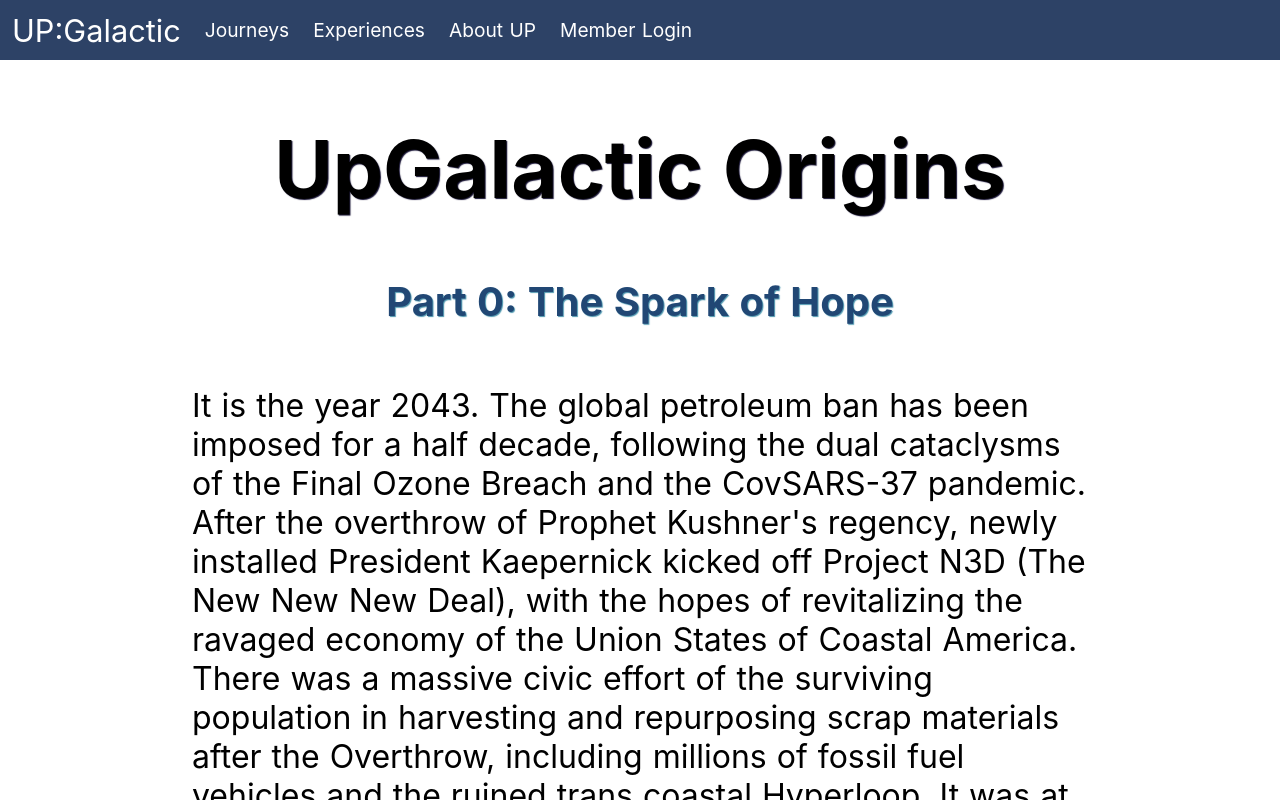
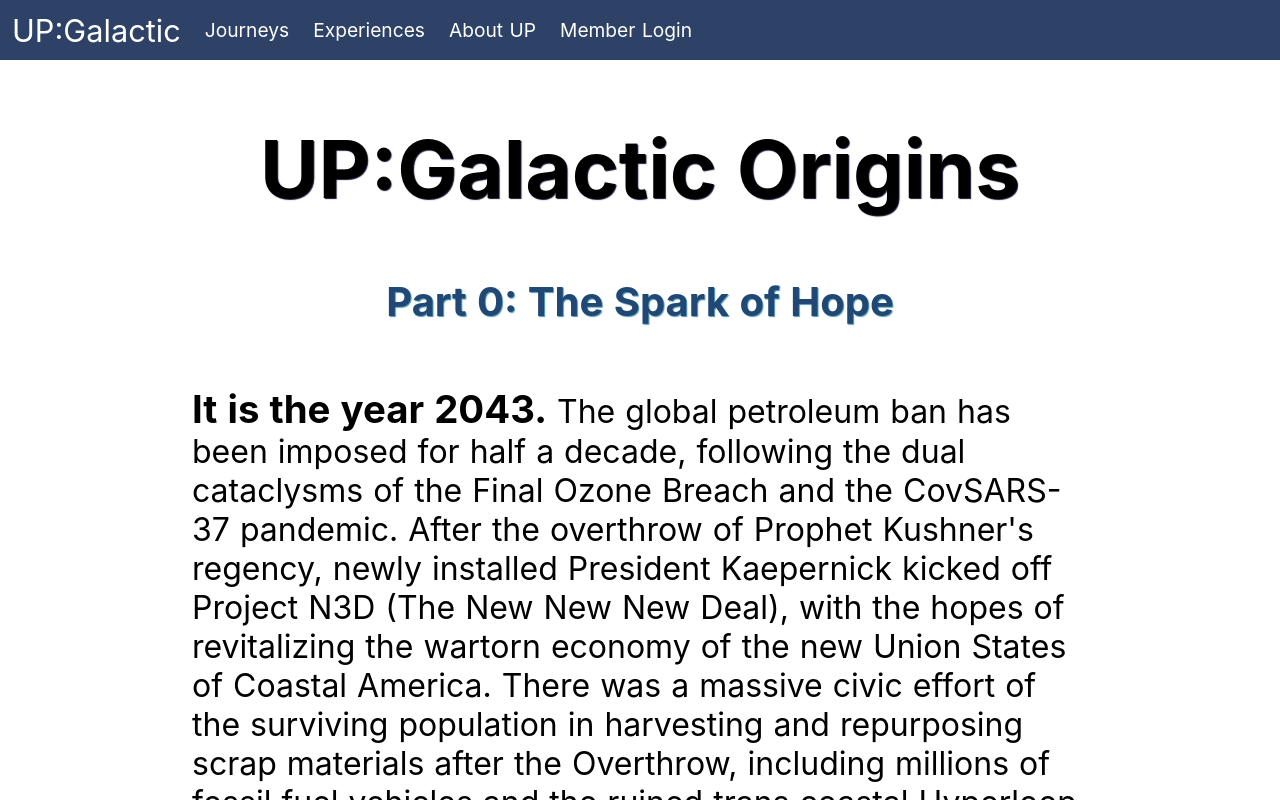
Before and after one commit to jetsetPanda/projectCelestial, a Nuxt app: page /about in a window 1280 px wide. Shown: the top 800 px of the page. Built offline with nearby package versions, Linux system fonts and the light colour scheme.

Commit message:
about page format

```diff
--- a/pages/about.vue
+++ b/pages/about.vue
@@ -1,8 +1,8 @@
 <template>
   <section>
-    <section>
+    <section class="uplogo">
       <Heading
-        headerName="UpGalactic Origins"
+        headerName="UP:Galactic Origins"
       />
     </section>
     <section>
@@ -11,7 +11,7 @@
       />
     </section>
     <section class="about">
-      <p>It is the year 2043. The global petroleum ban has been imposed for a half decade, following the dual cataclysms of the Final Ozone Breach and the CovSARS-37 pandemic. After the overthrow of Prophet Kushner's regency, newly installed President Kaepernick kicked off Project N3D (The New New New Deal), with the hopes of revitalizing the ravaged economy of the Union States of Coastal America. There was a massive civic effort of the surviving population in harvesting and repurposing scrap materials after the Overthrow, including millions of fossil fuel vehicles and the ruined trans coastal Hyperloop. It was at this confluence of events that our visionary founder, Jetset Zero:One, with the help of a small Project N3D ethereum research grant started drafting plans to utilize the newly unlocked power of cryo-fusion. Zero:One's unwavering goal was to have the good ole' U.S.C.A. beat Albania, The Donaldian Confederacy, and Xi'an-Tibet in finally reaching the distant stars......</p>
+      <p><span class="upfont" style="font-weight: bold; font-size: 1.2em">It is the year 2043.</span> The global petroleum ban has been imposed for half a decade, following the dual cataclysms of the Final Ozone Breach and the CovSARS-37 pandemic. After the overthrow of Prophet Kushner's regency, newly installed President Kaepernick kicked off Project N3D (The New New New Deal), with the hopes of revitalizing the wartorn economy of the new Union States of Coastal America. There was a massive civic effort of the surviving population in harvesting and repurposing scrap materials after the Overthrow, including millions of fossil fuel vehicles and the ruined trans coastal Hyperloop. It was at this confluence of events that our visionary founder, <span class="jetsetfont">Jetset <span class="uplogo">Zero:One</span></span>, with the help of a small Project N3D ethereum research grant started drafting plans to harness and utilize the newly unlocked power of <span class="upfont">cryo-fusion</span>. Locked away in his Apple isolaPodXS, <span class="uplogo">Zero:One</span>'s unwavering mission was to have the good ole' U.S.C.A. beat Albania, The Donaldian Confederacy, and Xi'an-Tibet in finally bringing humanity to the distant stars......</p>
     </section>
 
     <section>
```
